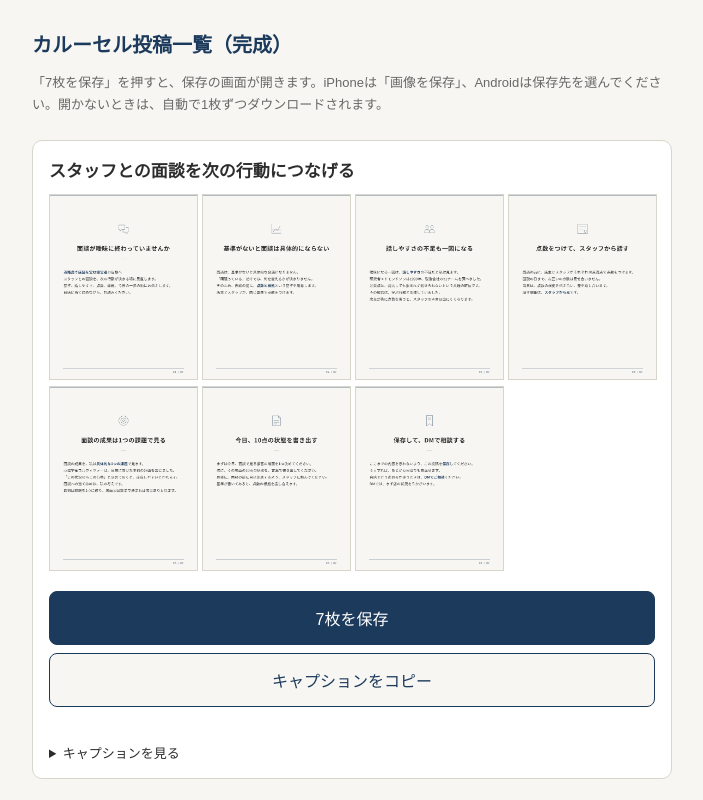
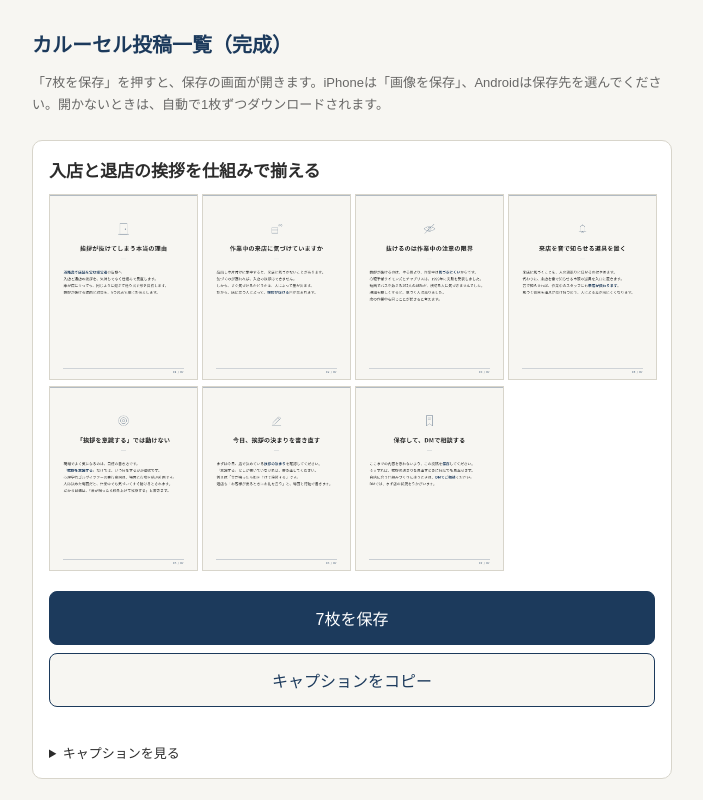
Before and after one commit to souta0011518-cloud/carousel-gallery, a plain HTML site: page index.html in a window 1280 px wide. Shown: the top 800 px of the page, without its empty margins (288-991 px from the left). Drawn offline with Linux system fonts and the light colour scheme.

Commit message:
投稿の一覧を更新（16件）

```diff
--- a/index.html
+++ b/index.html
@@ -25,6 +25,27 @@ pre { white-space: pre-wrap; font: inherit; line-height: 1.7; }
 <main>
 <h1>カルーセル投稿一覧（完成）</h1>
 <p class="note">「7枚を保存」を押すと、保存の画面が開きます。iPhoneは「画像を保存」、Androidは保存先を選んでください。開かないときは、自動で1枚ずつダウンロードされます。</p>
+<article data-title="入店と退店の挨拶を仕組みで揃える" data-files="outputs/入店と退店の挨拶を仕組みで揃える/01.png|outputs/入店と退店の挨拶を仕組みで揃える/02.png|outputs/入店と退店の挨拶を仕組みで揃える/03.png|outputs/入店と退店の挨拶を仕組みで揃える/04.png|outputs/入店と退店の挨拶を仕組みで揃える/05.png|outputs/入店と退店の挨拶を仕組みで揃える/06.png|outputs/入店と退店の挨拶を仕組みで揃える/07.png">
+<h2>入店と退店の挨拶を仕組みで揃える</h2>
+<div class="thumbs"><img src="outputs/入店と退店の挨拶を仕組みで揃える/01.png" alt="1枚目" loading="lazy"><img src="outputs/入店と退店の挨拶を仕組みで揃える/02.png" alt="2枚目" loading="lazy"><img src="outputs/入店と退店の挨拶を仕組みで揃える/03.png" alt="3枚目" loading="lazy"><img src="outputs/入店と退店の挨拶を仕組みで揃える/04.png" alt="4枚目" loading="lazy"><img src="outputs/入店と退店の挨拶を仕組みで揃える/05.png" alt="5枚目" loading="lazy"><img src="outputs/入店と退店の挨拶を仕組みで揃える/06.png" alt="6枚目" loading="lazy"><img src="outputs/入店と退店の挨拶を仕組みで揃える/07.png" alt="7枚目" loading="lazy"></div>
+<button type="button" onclick="saveAll(this)">7枚を保存</button>
+<button type="button" class="sub" onclick="copyCaption(this)">キャプションをコピー</button>
+<div class="status"></div>
+<details><summary>キャプションを見る</summary><pre>淡路島で店舗を営む方へ。
+作業中にお客様の来店に気づかず、挨拶が抜けてしまうことはありませんか。入店と退店の挨拶を、気持ちでなく仕組みで揃える考え方を、5つの点で紹介します。
+
+1. 作業中の来店に気づけていますか：作業に集中すると来店に気づかず、気づけるかどうかは人によって差が出ます。
+2. 抜けるのは作業中の注意の限界：心理学者サイモンズとチャブリスは1999年に発表した実験で、動画でパスを数える課題中に、横切る人に気づかない人が少なくないことを示しました。店の作業中も同じことが起きると、私は考えます。
+3. 来店を音で知らせる道具を置く：気づく役目を、人の頑張りでなく、入口に置いた市販の道具に任せます。
+4. 「挨拶を意識する」では動けない：心理学者ゴルヴィツァーの実行意図は、場面と行動を前もって結ぶ計画です。目標は「音が鳴ったら顔を上げて挨拶する」と書きます。
+5. 今日、挨拶の決まりを書き直す：店で決めている挨拶の決まりを確認し、入店と退店の場面と行動の形に直します。
+
+今日の一歩：挨拶の決まりに「意識する」としか書いていなければ、「音が鳴ったら顔を上げて挨拶する」のように書き直してください。
+
+保存して見返してください。自店に合う挨拶の仕組みづくりに迷うときは、DMでご相談ください。
+
+#淡路島 #店舗経営 #接客 #挨拶 #小規模店舗 #仕組み化</pre></details>
+</article>
 <article data-title="スタッフとの面談を次の行動につなげる" data-files="outputs/スタッフとの面談を次の行動につなげる/01.png|outputs/スタッフとの面談を次の行動につなげる/02.png|outputs/スタッフとの面談を次の行動につなげる/03.png|outputs/スタッフとの面談を次の行動につなげる/04.png|outputs/スタッフとの面談を次の行動につなげる/05.png|outputs/スタッフとの面談を次の行動につなげる/06.png|outputs/スタッフとの面談を次の行動につなげる/07.png">
 <h2>スタッフとの面談を次の行動につなげる</h2>
 <div class="thumbs"><img src="outputs/スタッフとの面談を次の行動につなげる/01.png" alt="1枚目" loading="lazy"><img src="outputs/スタッフとの面談を次の行動につなげる/02.png" alt="2枚目" loading="lazy"><img src="outputs/スタッフとの面談を次の行動につなげる/03.png" alt="3枚目" loading="lazy"><img src="outputs/スタッフとの面談を次の行動につなげる/04.png" alt="4枚目" loading="lazy"><img src="outputs/スタッフとの面談を次の行動につなげる/05.png" alt="5枚目" loading="lazy"><img src="outputs/スタッフとの面談を次の行動につなげる/06.png" alt="6枚目" loading="lazy"><img src="outputs/スタッフとの面談を次の行動につなげる/07.png" alt="7枚目" loading="lazy"></div>
```
Also changed, not shown: outputs/入店と退店の挨拶を仕組みで揃える/01.png (added), outputs/入店と退店の挨拶を仕組みで揃える/02.png (added), outputs/入店と退店の挨拶を仕組みで揃える/03.png (added), outputs/入店と退店の挨拶を仕組みで揃える/04.png (added), outputs/入店と退店の挨拶を仕組みで揃える/05.png (added), outputs/入店と退店の挨拶を仕組みで揃える/06.png (added), outputs/入店と退店の挨拶を仕組みで揃える/07.png (added), outputs/入店と退店の挨拶を仕組みで揃える/キャプション.txt (added).
